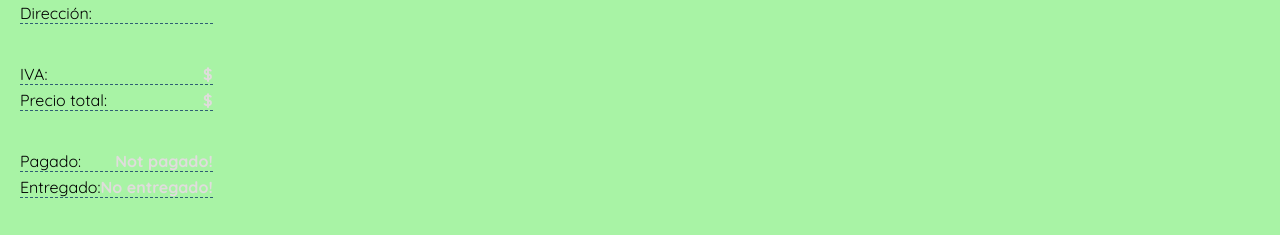
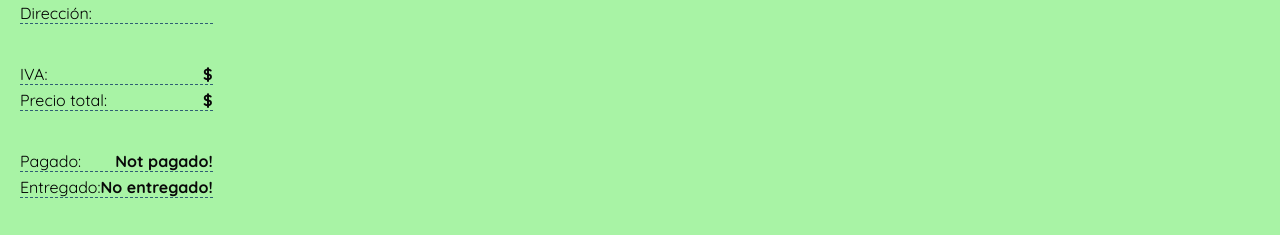
Before and after one commit to alissoncaiza/prowessAGR---Node-js, a React (Create React App) app in the folder frontend/: page /order/1 in a window 1280 px wide. Shown: the part 609-844 px from the top of the page. Built offline with nearby package versions, Linux system fonts and the light colour scheme; no server answers; sample sign-in values are in the browser's storage.

Commit message:
Chancusig_Estilos

```diff
--- a/frontend/src/pages/account/account.css
+++ b/frontend/src/pages/account/account.css
@@ -393,7 +393,7 @@ label{
 }
 
 .info-group span:nth-child(2) {
-    color: rgb(224, 220, 220);
+    color: rgb(8, 8, 8);
     font-weight: bold;
 }
 
```
